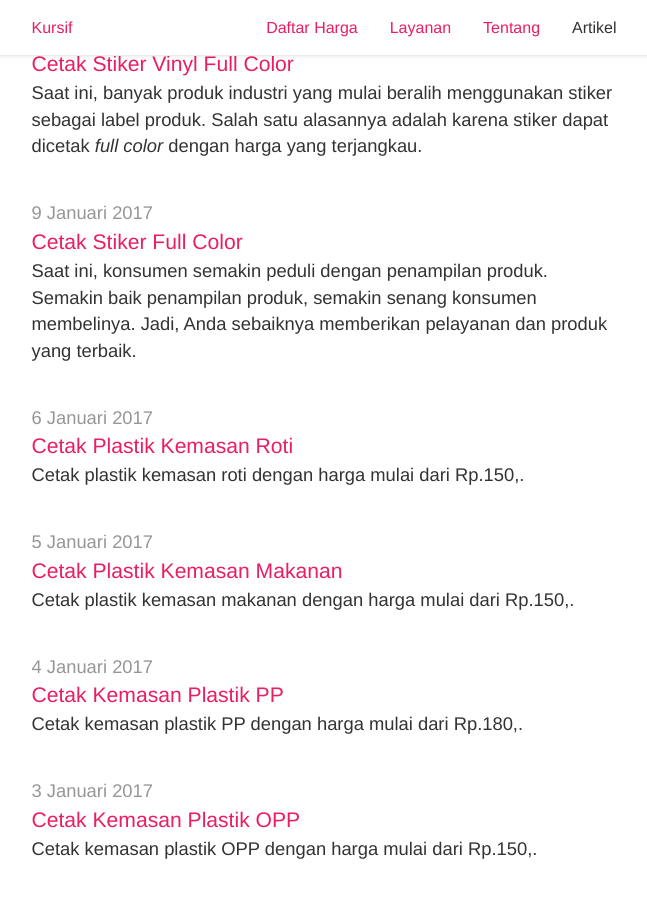
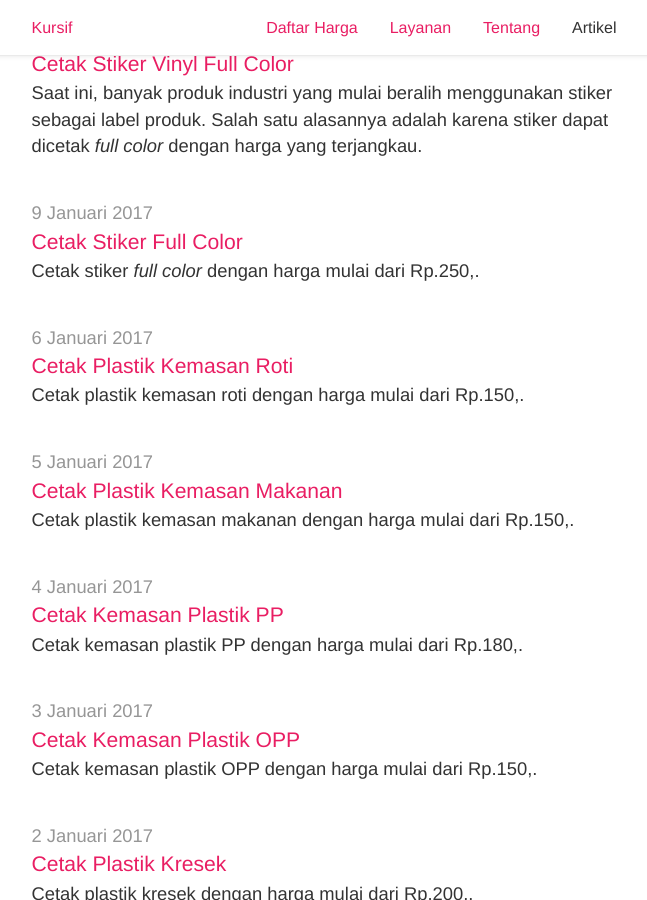
Before and after one commit to tertanda/kursif.github.io, a Jekyll site: the page built from artikel/index.md, in a window 1280 px wide and 900 px high, scrolled down 1148 px. Shown: the whole window, without its empty margins (316-963 px from the left). Built offline with Jekyll 4.4.1, drawn with Linux system fonts in a browser that asks for light colours; a script that is not in the unit is left out.

Commit message:
Cetak Stiker Full Color

```diff
--- a/artikel/_posts/2017-01-09-cetak-stiker-full-color.md
+++ b/artikel/_posts/2017-01-09-cetak-stiker-full-color.md
@@ -4,7 +4,7 @@
 permalink:  artikel/:title
 title    :  Cetak Stiker Full Color
 author   :  El Nino H. Maulana
-intro    :  Saat ini, konsumen semakin peduli dengan penampilan produk. Semakin baik penampilan produk, semakin senang konsumen membelinya. Jadi, Anda sebaiknya memberikan pelayanan dan produk yang terbaik.
+intro    :  Cetak stiker <em>full color</em> dengan harga mulai dari Rp.250,.
 meta     : "Cetak stiker full color: stiker label, stiker galon, dsb., dengan harga mulai dari Rp.250,."
 ---
 
```
